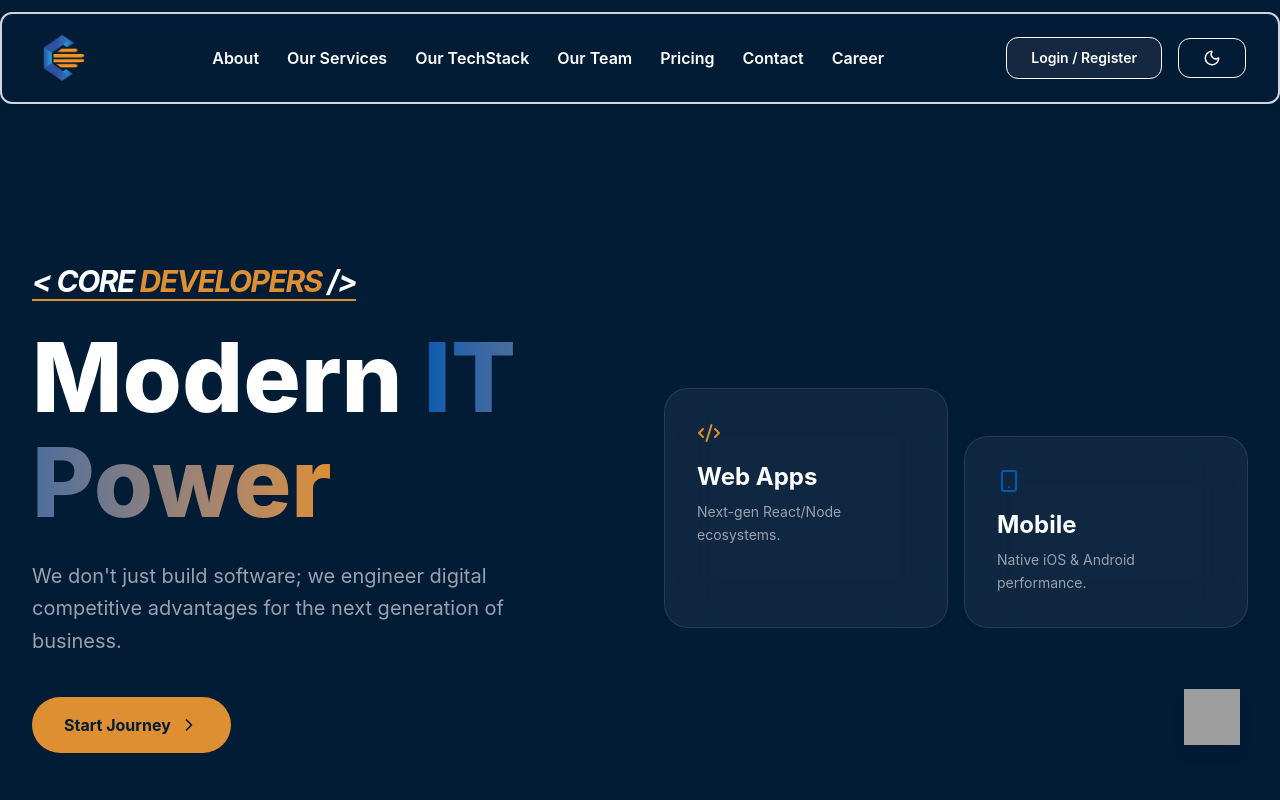
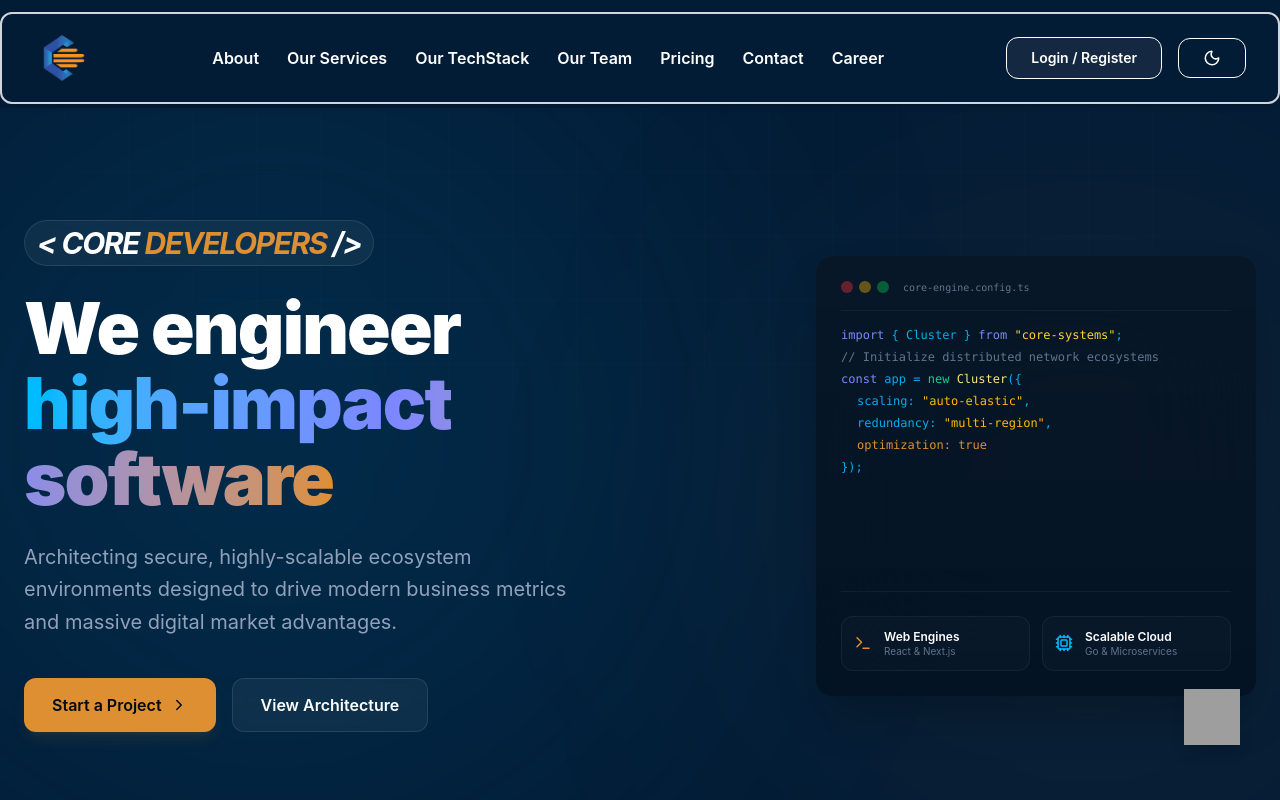
Before and after one commit to Aadityadav191/Core-Developers-, a React (Vite) app: page / in a window 1280 px wide. Shown: the top 800 px of the page. Built offline with nearby package versions, Linux system fonts and the light colour scheme; grey boxes are pictures that could not be loaded.

Commit message:
style: update hero section

```diff
--- a/src/components/Testimonials.jsx
+++ b/src/components/Testimonials.jsx
@@ -22,7 +22,7 @@ const testimonials = [
     role: "Sales Officer at DishHome",
     content: "Fast, reliable, and technically superior. They are our go-to partners for complex React integrations and cybersecurity audits.",
     stars: 5,
-    image: "https://media.licdn.com/dms/image/v2/D4E03AQGI3bEt1kMnew/profile-displayphoto-shrink_800_800/B4EZRPY9ndHEAc-/0/1736498732486?e=1779321600&v=beta&t=4dkWc_MjWXqbSaeixTjQAq_Kpo0o6UcTdav5KKECUwA"
+    image: "https://media.licdn.com/dms/image/v2/D4E03AQGI3bEt1kMnew/profile-displayphoto-shrink_800_800/B4EZRPY9ndHEAc-/0/1736498732486?e=1781136000&v=beta&t=O3zdMQpzt7xSqLGip1iilF-YwX9GcTYKvfzIJ-hzKBw"
   },
 
 ];
--- a/src/pages/Home.jsx
+++ b/src/pages/Home.jsx
@@ -1,6 +1,6 @@
 import { useEffect } from "react";import { motion } from 'framer-motion';
 import {
-  Code2,  ChevronRight,Globe, ShieldCheck, Database, Smartphone
+   ChevronRight,Globe, ShieldCheck, Database,Terminal, Cpu
 } from 'lucide-react';
 import Testimonials from "../components/Testimonials";
 import { Link } from "react-router-dom";
@@ -36,31 +36,103 @@ const Home = () => {
     <div className="bg-[#031c36] text-white font-sans selection:bg-[#de8f32] selection:text-[#031c36]">
 
       {/* --- SECTION 1: HERO  --- */}
-      <section className="relative min-h-screen flex items-center  overflow-hidden">
-        <div className="relative z-10 max-w-7xl mx-auto px-8 grid lg:grid-cols-2 gap-12 items-center">
-          <motion.div initial="hidden" animate="visible" variants={staggerContainer}>
-            <motion.div variants={fadeInUp} className="inline-block mb-6">
-               <div className="text-3xl font-bold tracking-tighter italic border-b-2 border-[#de8f32]">
+     <section className="relative min-h-screen flex items-center justify-center  pb-16 overflow-hidden">
+        {/* Techy background grids and abstract glowing ambient lights */}
+        <div className="absolute inset-0 bg-[linear-gradient(to_right,#ffffff03_1px,transparent_1px),linear-gradient(to_bottom,#ffffff03_1px,transparent_1px)] bg-[size:4rem_4rem] [mask-image:radial-gradient(ellipse_60%_50%_at_50%_0%,#000_70%,transparent_100%)]" />
+        <div className="absolute top-[-10%] left-[-10%] w-[50rem] h-[50rem] bg-sky-500/10 rounded-full blur-[140px]" />
+        <div className="absolute bottom-[10%] right-[-10%] w-[40rem] h-[40rem] bg-[#de8f32]/5 rounded-full blur-[140px]" />
+
+        <div className="relative z-10 max-w-7xl mx-auto px-6 w-full grid lg:grid-cols-12 gap-12 lg:gap-8 items-center">
+
+          {/* Left Side: Copywriting Content */}
+          <motion.div
+            className="lg:col-span-7 space-y-6 text-left"
+            initial="hidden"
+            animate="visible"
+            variants={staggerContainer}
+          >
+            <motion.div variants={fadeInUp} className="inline-flex items-center gap-2 px-3 py-1 rounded-full bg-white/5 border border-white/10 backdrop-blur-md">
+              <div className="text-3xl font-bold tracking-tighter italic ">
                 {"<"} CORE <span className="text-[#de8f32]"> DEVELOPERS </span> {"/>"}
               </div>
             </motion.div>
-            <motion.h1 variants={fadeInUp} className="text-6xl lg:text-8xl font-extrabold leading-[1.1] mb-6">
-              Modern <span className="text-transparent bg-clip-text bg-gradient-to-r from-[#015aae] to-[#de8f32]">IT Power</span>
+
+            <motion.h1
+              variants={fadeInUp}
+              className="text-5xl sm:text-6xl xl:text-7xl font-black tracking-tight text-white leading-[1.05]"
+            >
+              We engineer <br />
+              <span className="text-transparent bg-clip-text bg-gradient-to-r from-sky-400 via-indigo-400 to-[#de8f32]">
+                high-impact software
+              </span>
             </motion.h1>
-            <motion.p variants={fadeInUp} className="text-gray-400 text-xl mb-10 max-w-lg leading-relaxed">
-              We don't just build software; we engineer digital competitive advantages for the next generation of business.
+
+            <motion.p
+              variants={fadeInUp}
+              className="text-slate-400 text-lg sm:text-xl max-w-xl font-normal leading-relaxed"
+            >
+              Architecting secure, highly-scalable ecosystem environments designed to drive modern business metrics and massive digital market advantages.
             </motion.p>
-            <motion.div variants={fadeInUp} className="flex flex-wrap gap-4">
-              <button className="group flex items-center gap-2 bg-[#de8f32] text-[#031c36] px-8 py-4 rounded-full font-bold hover:bg-[#c97d28] transition-all">
-                Start Journey <ChevronRight size={20} />
+
+            <motion.div variants={fadeInUp} className="pt-4 flex flex-wrap gap-4">
+              <button className="group flex items-center gap-2 bg-[#de8f32] text-[#020b14] px-7 py-3.5 rounded-xl font-semibold hover:bg-[#f09f3c] transition-all duration-200 shadow-lg shadow-[#de8f32]/10 hover:shadow-[#de8f32]/20">
+                Start a Project
+                <ChevronRight size={18} className="group-hover:translate-x-1 transition-transform" />
+              </button>
+              <button className="flex items-center gap-2 bg-white/5 border border-white/10 text-white px-7 py-3.5 rounded-xl font-semibold hover:bg-white/10 hover:border-white/20 transition-all duration-200 backdrop-blur-sm">
+                View Architecture
               </button>
             </motion.div>
           </motion.div>
 
-          <motion.div initial={{ opacity: 0, scale: 0.8 }} animate={{ opacity: 1, scale: 1 }} transition={{ duration: 1 }} className="relative grid grid-cols-1 md:grid-cols-2 gap-4">
-            <ServiceCard icon={<Code2 className="text-[#de8f32]" />} title="Web Apps" desc="Next-gen React/Node ecosystems." />
-            <div className="md:mt-12">
-              <ServiceCard icon={<Smartphone className="text-[#015aae]" />} title="Mobile" desc="Native iOS & Android performance." />
+          {/* Right Side: Professional Interactive Tech Preview Visual */}
+          <motion.div
+            className="lg:col-span-5 relative w-full flex items-center justify-center lg:justify-end"
+            initial={{ opacity: 0, x: 30 }}
+            animate={{ opacity: 1, x: 0 }}
+            transition={{ duration: 0.8, ease: "easeOut" }}
+          >
+            <div className="relative w-full max-w-[440px] aspect-square rounded-2xl bg-gradient-to-b from-white/10 to-transparent p-[1px] shadow-2xl backdrop-blur-3xl">
+              <div className="absolute inset-0 rounded-2xl bg-[#031120]/80 -z-10" />
+
+              {/* Fake Code Terminal Box Overlay */}
+              <div className="p-6 h-full flex flex-col justify-between font-mono text-xs text-slate-400">
+                <div className="space-y-4">
+                  <div className="flex gap-1.5 border-b border-white/5 pb-4">
+                    <div className="w-3 h-3 rounded-full bg-red-500/40" />
+                    <div className="w-3 h-3 rounded-full bg-yellow-500/40" />
+                    <div className="w-3 h-3 rounded-full bg-green-500/40" />
+                    <span className="text-[10px] text-slate-500 ml-2">core-engine.config.ts</span>
+                  </div>
+                  <div className="space-y-1.5 text-sky-400/90">
+                    <p><span className="text-indigo-400">import</span> &#123; Cluster &#125; <span className="text-indigo-400">from</span> <span className="text-amber-300">"core-systems"</span>;</p>
+                    <p className="text-slate-500">// Initialize distributed network ecosystems</p>
+                    <p><span className="text-indigo-400">const</span> app = <span className="text-emerald-400">new</span> <span className="text-amber-200">Cluster</span>(&#123;</p>
+                    <p className="pl-4">scaling: <span className="text-amber-400">"auto-elastic"</span>,</p>
+                    <p className="pl-4">redundancy: <span className="text-amber-400">"multi-region"</span>,</p>
+                    <p className="pl-4 text-[#de8f32]">optimization: true</p>
+                    <p>&#125;);</p>
+                  </div>
+                </div>
+
+                {/* Micro Service Indicators inside Hero */}
+                <div className="grid grid-cols-2 gap-3 pt-6 border-t border-white/5">
+                  <div className="flex items-center gap-3 p-3 rounded-xl bg-white/2 border border-white/5">
+                    <Terminal size={18} className="text-[#de8f32]" />
+                    <div className="font-sans text-left">
+                      <p className="font-semibold text-white text-xs">Web Engines</p>
+                      <p className="text-[10px] text-slate-500">React & Next.js</p>
+                    </div>
+                  </div>
+                  <div className="flex items-center gap-3 p-3 rounded-xl bg-white/2 border border-white/5">
+                    <Cpu size={18} className="text-sky-400" />
+                    <div className="font-sans text-left">
+                      <p className="font-semibold text-white text-xs">Scalable Cloud</p>
+                      <p className="text-[10px] text-slate-500">Go & Microservices</p>
+                    </div>
+                  </div>
+                </div>
+              </div>
             </div>
           </motion.div>
         </div>
@@ -70,10 +142,10 @@ const Home = () => {
       <section className="py-20 bg-white/5 border-y border-white/10 backdrop-blur-md">
         <div className="max-w-7xl mx-auto px-8 grid grid-cols-2 md:grid-cols-4 gap-8 text-center">
           {[
-            { label: "Projects Completed", val: "20+" },
-            { label: "Global Clients", val: "15+" },
+            { label: "Projects Completed", val: "15+" },
+            { label: "Global Clients", val: "20+" },
             { label: "Experts", val: "10+" },
-            { label: "Uptime Guaranteed", val: "99.9%" }
+            { label: "Uptime Guaranteed", val: "99%" }
           ].map((stat, i) => (
             <ScrollReveal key={i}>
               <h3 className="text-4xl font-bold text-[#de8f32]">{stat.val}</h3>
@@ -136,16 +208,16 @@ const Home = () => {
 };
 
 // Sub-components
-const ServiceCard = ({ icon, title, desc }) => (
-  <motion.div
-    whileHover={{ scale: 1.05 }}
-    className="p-8 rounded-3xl bg-white/5 border border-white/10 backdrop-blur-xl"
-  >
-    <div className="mb-4 text-3xl">{icon}</div>
-    <h3 className="text-2xl font-bold mb-2">{title}</h3>
-    <p className="text-gray-400 text-sm leading-relaxed">{desc}</p>
-  </motion.div>
-);
+// const ServiceCard = ({ icon, title, desc }) => (
+//   <motion.div
+//     whileHover={{ scale: 1.05 }}
+//     className="p-8 rounded-3xl bg-white/5 border border-white/10 backdrop-blur-xl"
+//   >
+//     <div className="mb-4 text-3xl">{icon}</div>
+//     <h3 className="text-2xl font-bold mb-2">{title}</h3>
+//     <p className="text-gray-400 text-sm leading-relaxed">{desc}</p>
+//   </motion.div>
+// );
 
 const FeatureCard = ({ icon, title, text }) => (
   <motion.div
```
